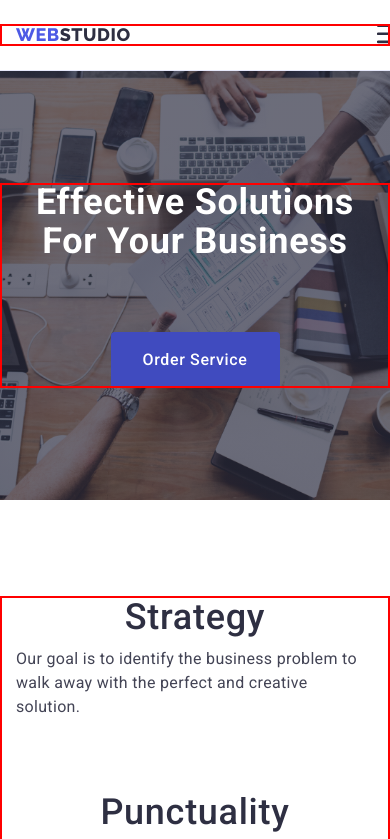
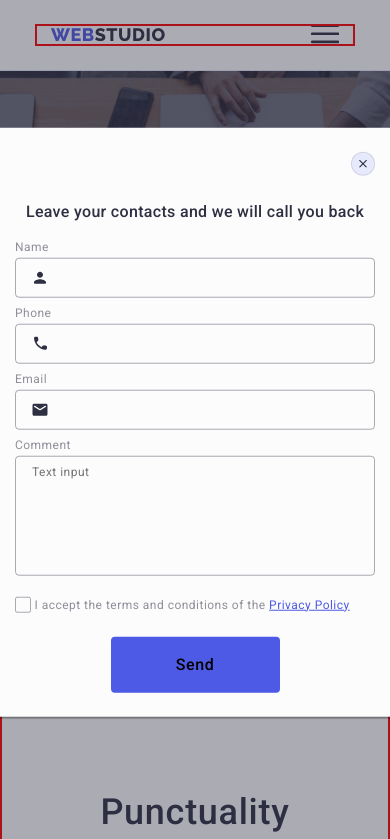
Before and after one commit to victoria-gl/goit-markup-hw-06, a plain HTML site: page index.html in a window 390 px wide. Both pictures are taken after a click on the button "Order Service". Shown: the top 839 px of the page. Drawn offline with nearby package versions, Linux system fonts and the light colour scheme.

Commit message:
modal window-correction-done

```diff
--- a/css/style.css
+++ b/css/style.css
@@ -128,7 +128,6 @@ padding-bottom: 24px;
   letter-spacing: 0.54px;
   text-transform: uppercase;
   color: #4d5ae5;
-  margin-right: 246px;
 
 }
 
--- a/index.html
+++ b/index.html
@@ -24,7 +24,7 @@
 <body>
     <!-- Header -->
     <header class="header-container">
-        <div class="header-container container">
+        <div class="container header-container">
             <nav class="nav-header">
                 <a class="link nav-link" href="./index.html">Web<span>Studio</span></a>
                 <ul class="list nav-list">
@@ -400,6 +400,7 @@
     </footer>
 
     <!-- Modal window -->
+
     <div class="backdrop is-hidden" data-modal>
         <div class="modal modal-div">
             <button class="modal-button" type="button" data-modal-close>
@@ -463,7 +464,8 @@
             </form>
         </div>
     </div>
-    <script src="./js/modal.js"></script>
+    <script src="./js/mobile-menu.js"></script>
+
     <!-- Mobile menu -->
     <div class="menu-container js-menu-container" id="mobile-menu">
         <button class="menu-toggle js-close-menu">
--- a/js/mobile-menu.js
+++ b/js/mobile-menu.js
@@ -26,3 +26,20 @@
     bodyScrollLock.enableBodyScroll(document.body);
   });
 })();
+
+// Modal window
+
+(() => {
+  const refs = {
+    openModalBtn: document.querySelector("[data-modal-open]"),
+    closeModalBtn: document.querySelector("[data-modal-close]"),
+    modal: document.querySelector("[data-modal]"),
+  };
+
+  refs.openModalBtn.addEventListener("click", toggleModal);
+  refs.closeModalBtn.addEventListener("click", toggleModal);
+
+  function toggleModal() {
+    refs.modal.classList.toggle("is-hidden");
+  }
+})();
--- a/js/modal.js
+++ /dev/null
@@ -1,14 +0,0 @@
-(() => {
-  const refs = {
-    openModalBtn: document.querySelector("[data-modal-open]"),
-    closeModalBtn: document.querySelector("[data-modal-close]"),
-    modal: document.querySelector("[data-modal]"),
-  };
-
-  refs.openModalBtn.addEventListener("click", toggleModal);
-  refs.closeModalBtn.addEventListener("click", toggleModal);
-
-  function toggleModal() {
-    refs.modal.classList.toggle("is-hidden");
-  }
-})();
```
